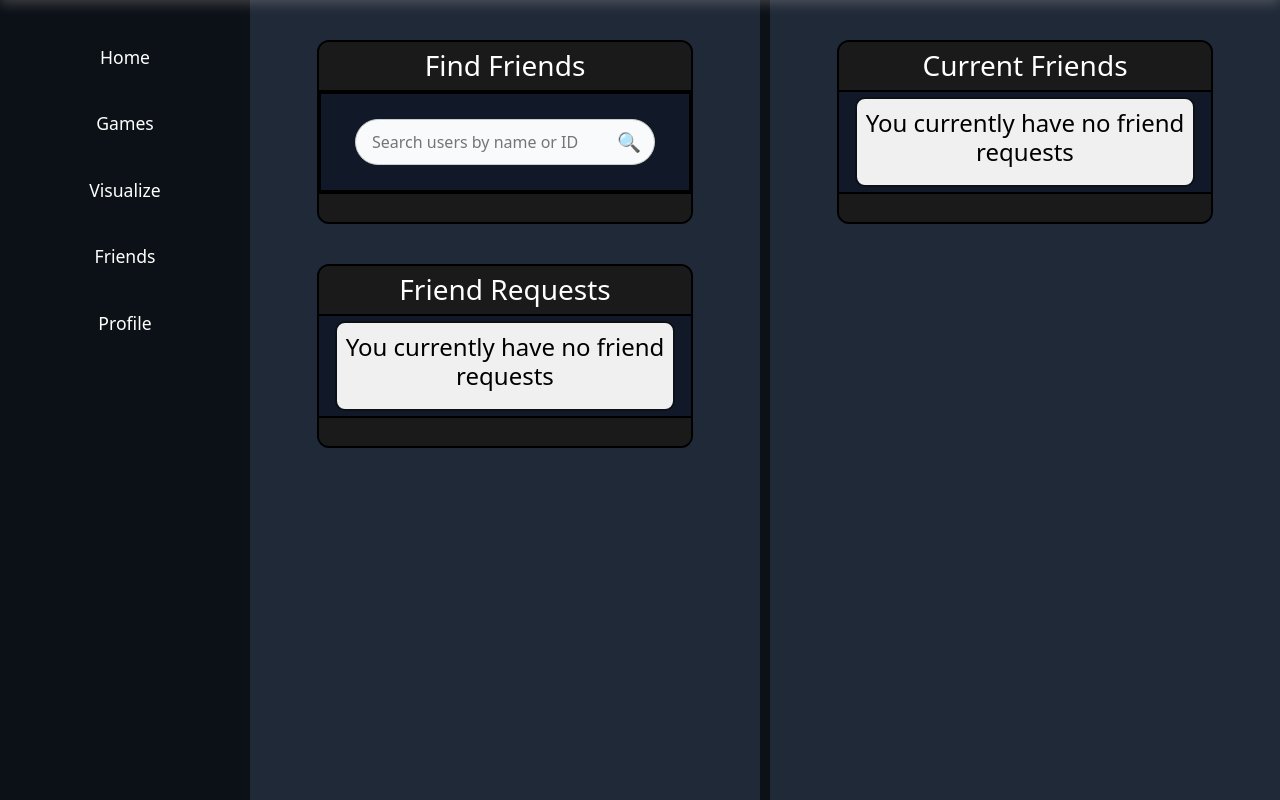
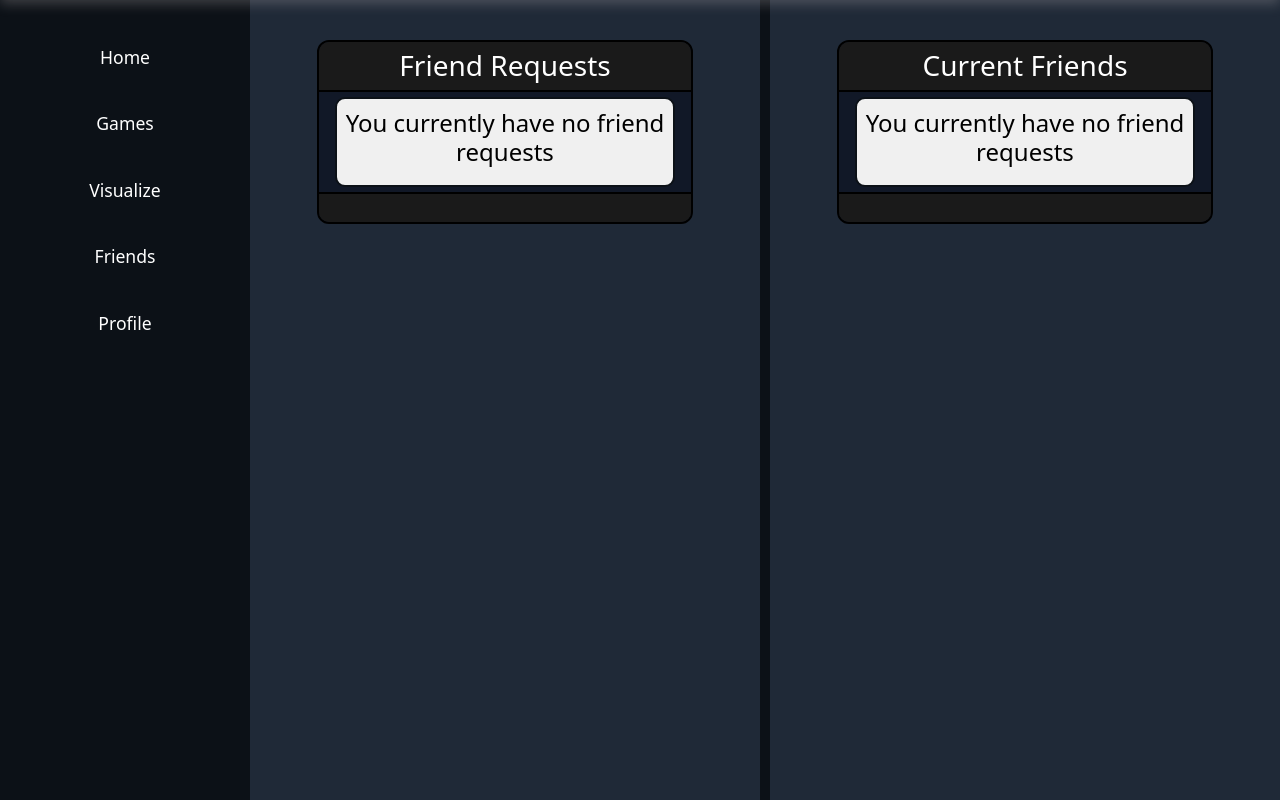
Before and after one commit to LinshanXiao/AWD-Project, a Flask app: page /notifications in a window 1280 px wide. Shown: the part 70-870 px from the top of the page. Run offline with Flask 3, Linux system fonts and the light colour scheme; the visitor is signed in with stand-in values (Sample User, id 1); data comes from the database, SQL or seed files in the repository; data that the repository does not hold is empty; some libraries are stand-ins or nearby versions.

Commit message:
delete search bar from friends page

```diff
--- a/app/templates/notification_page.html
+++ b/app/templates/notification_page.html
@@ -10,20 +10,7 @@
 
 
     <div class="left-container">
-        <div class="info-container">
-            <div class="title-container">
-                <h1 class="title">Find Friends</h1>
-            </div>
-            <div class="request-friends">
-                <div class="search-box">
-                    <input type="text" id="searchInput" placeholder="Search users by name or ID" />
-                    <button class="search-icon">🔍</button>
-                    <div class="search-dropdown" id="searchResults"></div>
-                </div>
-            </div>
-            <div class="bottom-box"></div>
 
-        </div>
 
 
 
```
